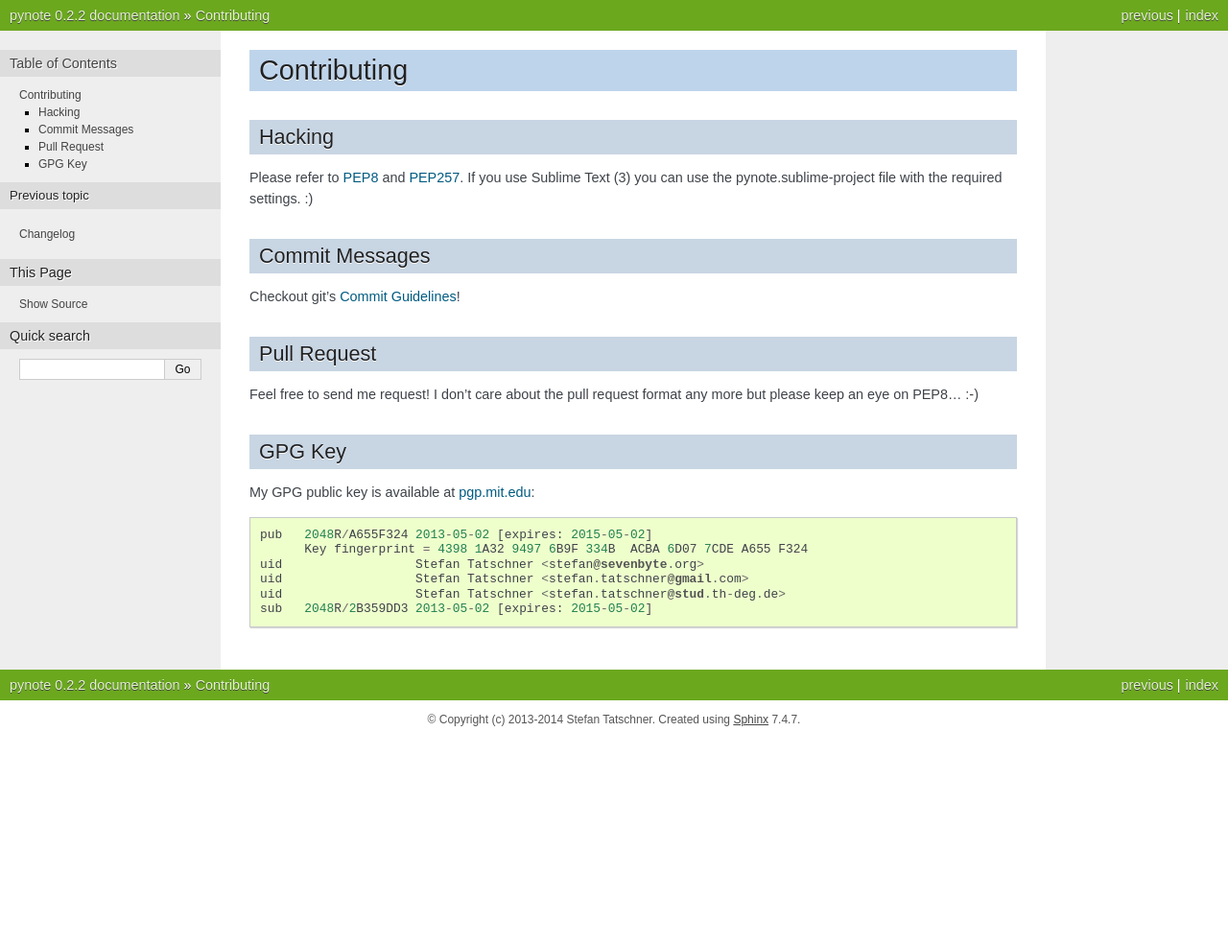
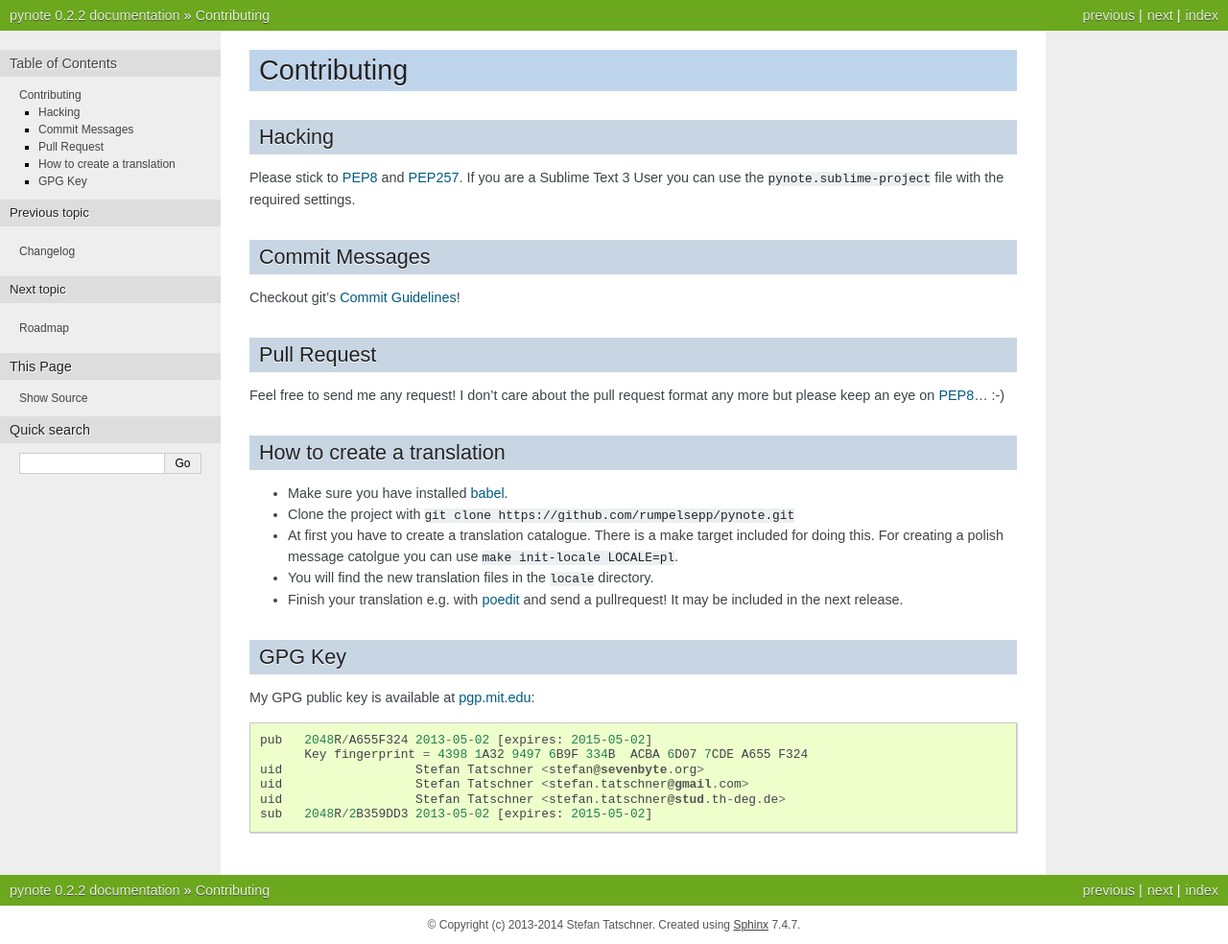
Before and after one commit to fastpacecolding/pynote, a Sphinx documentation site: the page built from doc/contributing.rst, in a window 1280 px wide. Shown: the whole page at 96% size. Built offline with Sphinx 7.4.7, drawn with Linux system fonts in a browser that asks for light colours; before the commit the page ends 900 px from its top, so only the background shows below that.

Commit message:
Updated docs

```diff
--- a/doc/contributing.rst
+++ b/doc/contributing.rst
@@ -4,8 +4,8 @@ Contributing
 Hacking
 -------
 
-Please refer to PEP8_ and PEP257_. If you use Sublime Text (3) you
-can use the pynote.sublime-project file with the required settings. :)
+Please stick to PEP8_ and PEP257_. If you are a Sublime Text 3 User you
+can use the ``pynote.sublime-project`` file with the required settings.
 
 .. _PEP8: http://www.python.org/dev/peps/pep-0008/
 .. _PEP257: http://www.python.org/dev/peps/pep-0257/
@@ -22,8 +22,25 @@ Checkout git's `Commit Guidelines`_!
 Pull Request
 ------------
 
-Feel free to send me request! I don't care about the pull request format
-any more but please keep an eye on PEP8... :-)
+Feel free to send me any request! I don't care about the pull request format
+any more but please keep an eye on PEP8_... :-)
+
+
+How to create a translation
+---------------------------
+
+* Make sure you have installed babel_.
+* Clone the project with ``git clone https://github.com/rumpelsepp/pynote.git``
+* At first you have to create a translation catalogue. There is a make target
+  included for doing this. For creating a polish message catolgue you can use
+  ``make init-locale LOCALE=pl``.
+* You will find the new translation files in the ``locale`` directory.
+* Finish your translation e.g. with poedit_ and send a pullrequest! It
+  may be included in the next release.
+
+.. _babel: http://babel.pocoo.org/
+.. _poedit: http://www.poedit.net/
+
 
 
 GPG Key
--- a/doc/index.rst
+++ b/doc/index.rst
@@ -18,6 +18,7 @@ Contents
    Configuration <configuration>
    changelog
    contributing
+   roadmap
 
 
 Useful Links
--- a/doc/quickstart.rst
+++ b/doc/quickstart.rst
@@ -3,7 +3,7 @@ Quickstart
 
 
 At first you have to create the configfile ``noterc`` and the data
-directory ``~/.note``. There is a command included to do this.::
+directory ``~/.note``. There is a command included to do this::
 
     $ note init
 
```
Also changed, not shown: README.rst (+12 -1 lines), doc/changelog.rst (+8 -5 lines), doc/roadmap.rst (added, +28 -0 lines), 1 other file.
